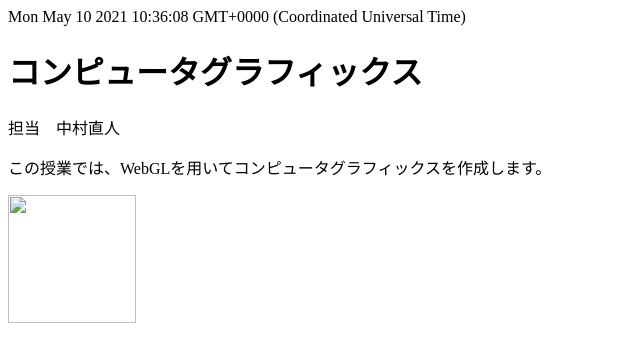
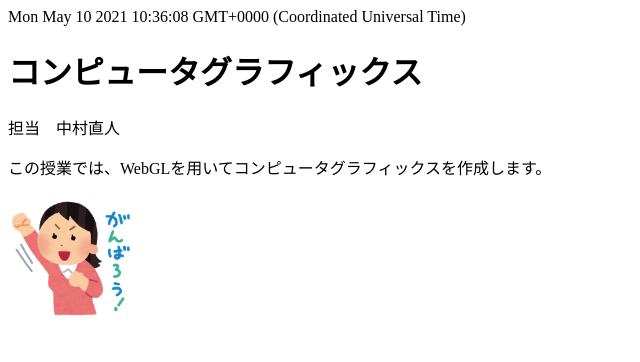
Before and after one commit to kentarotamiya/kentarotamiya.github.io, a plain HTML site: page index.html in a window 1280 px wide. Shown: the whole page, without its empty margins (0-640 px from the left). Drawn offline with Linux system fonts and the light colour scheme.

Commit message:
Update index.html

```diff
--- a/index.html
+++ b/index.html
@@ -15,7 +15,7 @@
         document.write("<p>この授業では、WebGLを用いてコンピュータグラフィックスを作成します。</p>");
 
         var image = new Image(128,128); //image オブジェクトの作成
-        image.src = "kentarotamiya.github.io/ ganba.png"; //imageのソースの指定
+        image.src = "ganba.png"; //imageのソースの指定
         document.body.appendChild(image); //imageをDOM要素に組み込む
     </script>
 
```
